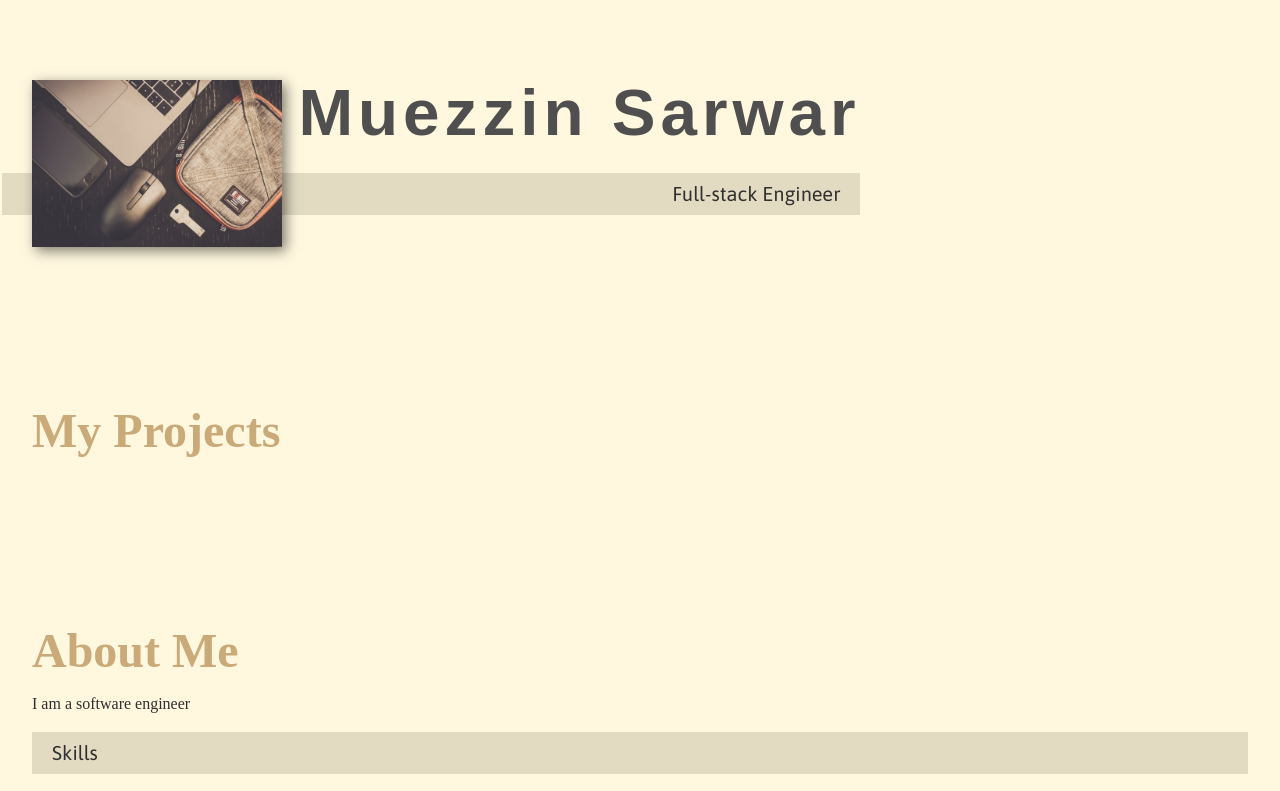
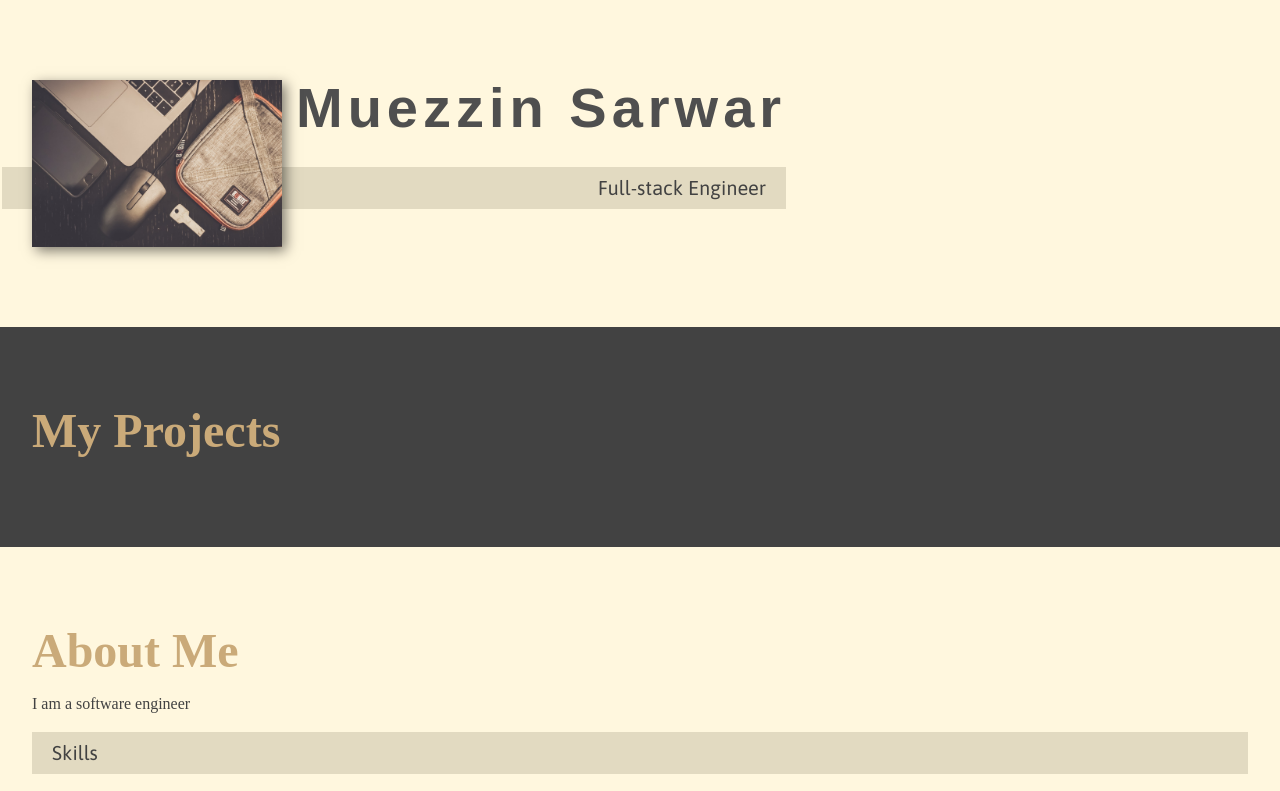
Before and after one commit to Muezzin-Sarwar/Muezzin-Sarwar.github.io, a plain HTML site: page index.html in a window 1280 px wide. Shown: the top 791 px of the page. Drawn offline with nearby package versions, Linux system fonts and the light colour scheme; a web font is replaced by a local one.

Commit message:
Small styling changes

```diff
--- a/css/style.css
+++ b/css/style.css
@@ -12,7 +12,7 @@
 	--fw-bold: 900;
 
 	--clr-light: #fff7de;
-	--clr-dark: #303030;
+	--clr-dark: #424242;
 	--clr-accent: #cac3aa8c;
 
 	--fs-h1: 3rem;
@@ -25,7 +25,7 @@
 
 @media (min-width: 800px) {
 	:root {
-		--fs-h1: 4.1rem;
+		--fs-h1: 3.5rem;
 		--fs-h2: 3rem;
 		--fs-h3: 1.5rem;
 		--fs-body: 1.125rem;
@@ -148,3 +148,9 @@ nav {
 		width: calc(100% + 1.5em);
 	}
 }
+
+/* My Projects */
+
+.my-projects {
+	background-color: var(--clr-dark);
+}
```
